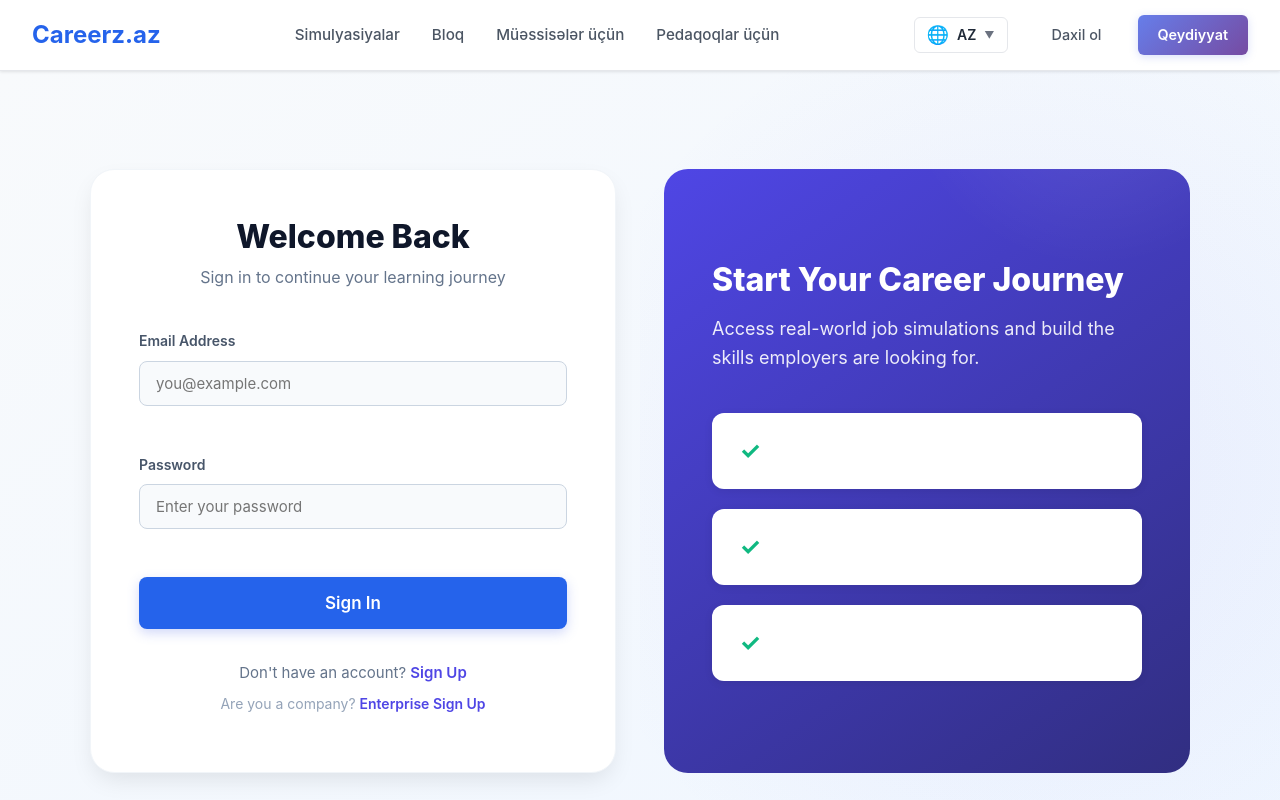
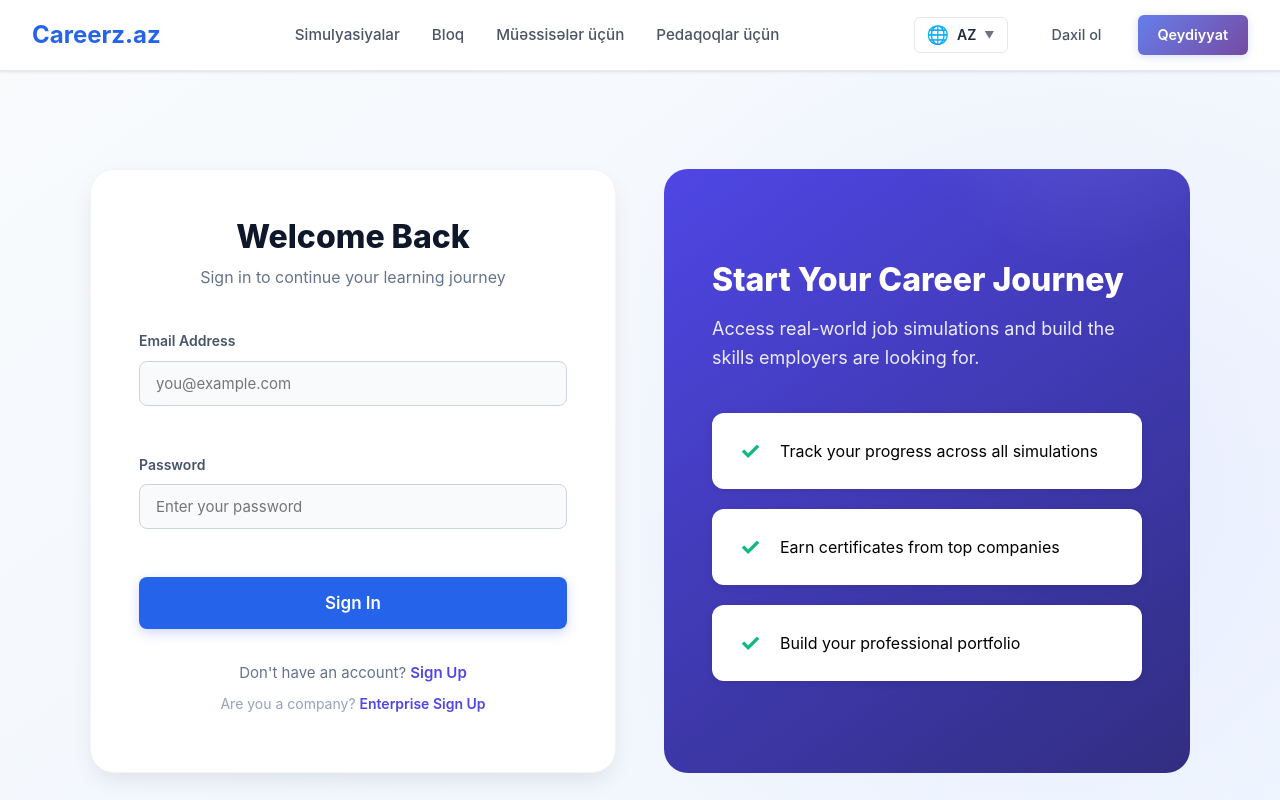
Before and after one commit to yxm011/careerz.az, a React (Vite) app: page /signin in a window 1280 px wide. Shown: the top 800 px of the page. Built offline with nearby package versions, Linux system fonts and the light colour scheme.

Commit message:
fix: broken CTA links on ForCompanies, landing page design fixes, auth feature text readable

```diff
--- a/src/pages/ForCompanies.jsx
+++ b/src/pages/ForCompanies.jsx
@@ -225,12 +225,12 @@ function ForCompanies() {
             <h2>{t('forCompanies.cta.title')}</h2>
             <p>{t('forCompanies.cta.subtitle')}</p>
             <div className="cta-buttons">
-              <Link to="/company/register" className="btn btn-primary btn-lg">
+              <Link to="/company/signup" className="btn btn-primary btn-lg">
                 {t('forCompanies.cta.trialBtn')}
               </Link>
-              <Link to="/contact" className="btn btn-secondary btn-lg">
+              <a href="mailto:hello@careerz.az" className="btn btn-secondary btn-lg">
                 {t('forCompanies.cta.salesBtn')}
-              </Link>
+              </a>
             </div>
           </div>
         </section>
--- a/src/pages/auth/Auth.css
+++ b/src/pages/auth/Auth.css
@@ -124,6 +124,10 @@
   background: linear-gradient(145deg, #059669 0%, #064e3b 100%);
 }
 
+.auth-illustration-company .feature-item {
+  color: #000000;
+}
+
 @media (max-width: 768px) {
   .form-row {
     grid-template-columns: 1fr;
@@ -190,6 +194,10 @@
   gap: 1.25rem;
 }
 
+.auth-illustration .feature-item {
+  color: #000000;
+}
+
 .feature-item {
   display: flex;
   align-items: center;
```
